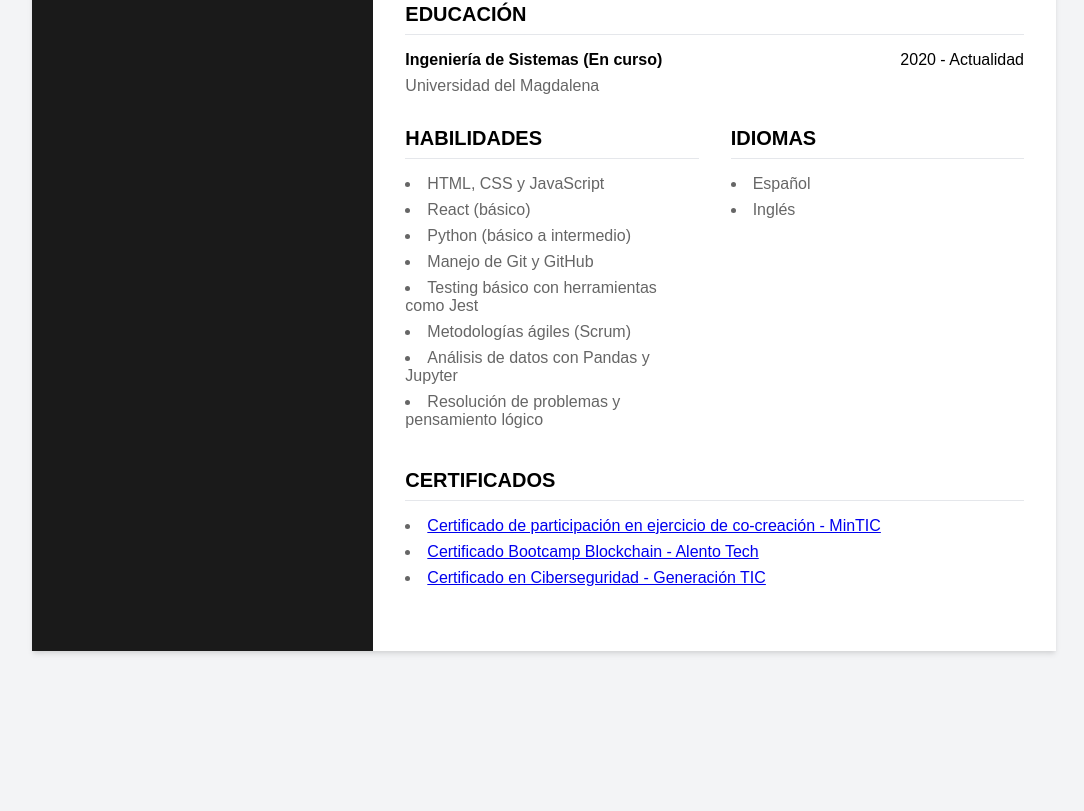
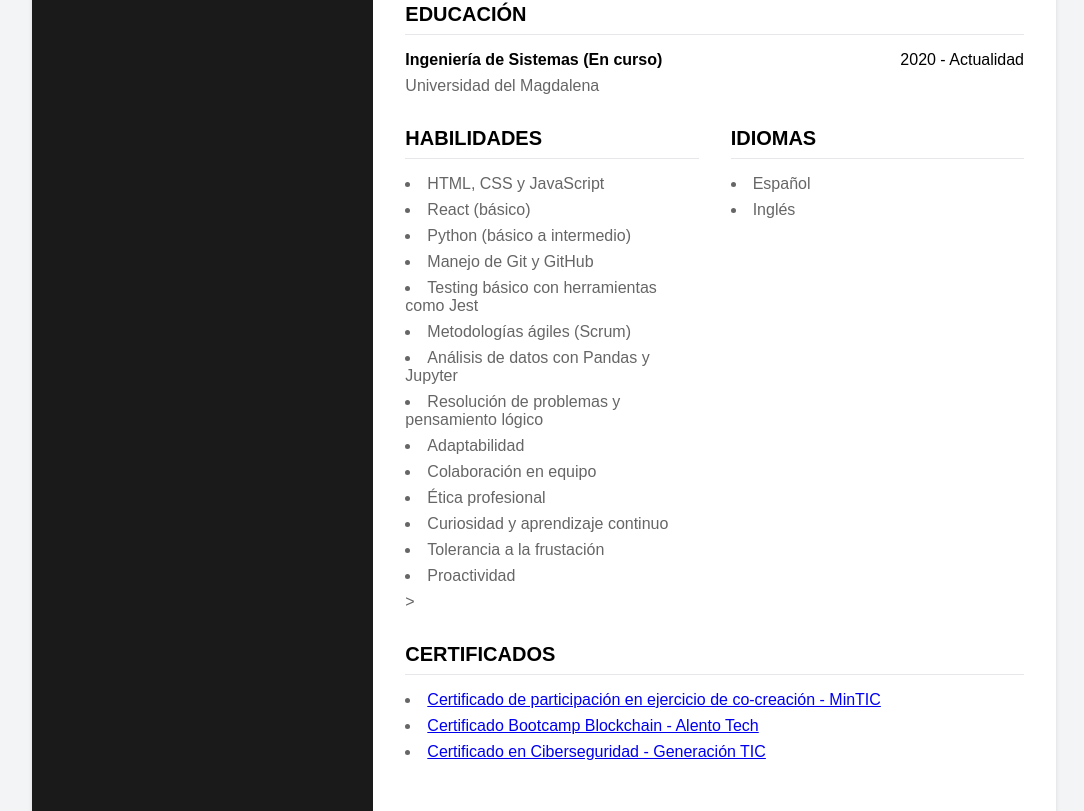
Before and after one commit to samirber22/CV, a plain HTML site: page index.html in a window 1280 px wide. Shown: the part 584-1395 px from the top of the page, without its empty margins (96-1180 px from the left). Before the commit the page ends 1259 px from the top, so only its background shows below. Drawn offline with Linux system fonts and the light colour scheme.

Commit message:
Update index.html

```diff
--- a/index.html
+++ b/index.html
@@ -111,6 +111,13 @@
         <li>Metodologías ágiles (Scrum)</li>
         <li>Análisis de datos con Pandas y Jupyter</li>
         <li>Resolución de problemas y pensamiento lógico</li>
+        <li>Adaptabilidad</li>
+        <li>Colaboración en equipo</li>
+        <li>Ética profesional</li>
+        <li>Curiosidad y aprendizaje continuo
+        </li>
+        <li>Tolerancia a la frustación</li>
+        <li>Proactividad</li>>
     </ul>
 </section>
 
```
